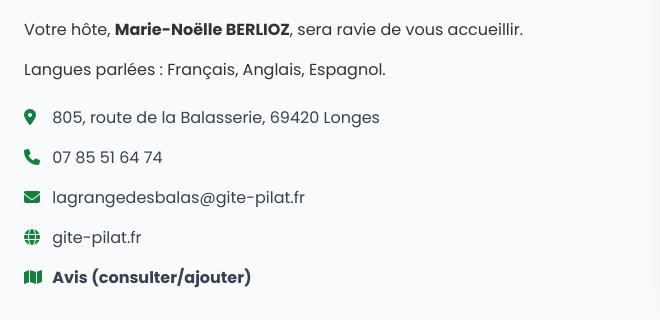
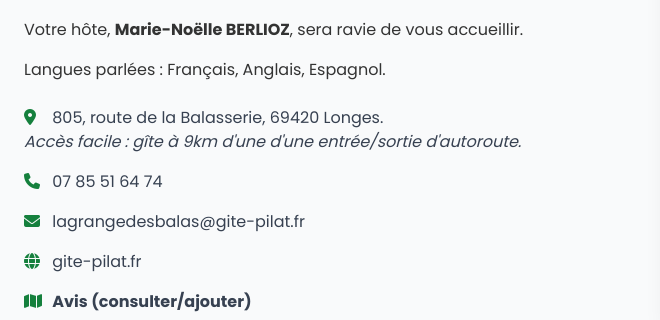
Before and after one commit to gite-pilat/gite-pilat.github.io, a plain HTML site: page index.html in a window 1280 px wide. Shown: the part 5217-5537 px from the top of the page, 0-660 px from the left. Drawn offline with nearby package versions, Linux system fonts and the light colour scheme.

Commit message:
added autoroute section

```diff
--- a/index.html
+++ b/index.html
@@ -627,7 +627,7 @@
                    <p class="mb-6" data-translate="contact_host_languages">Langues parlées : Français, Anglais, Espagnol.</p>
 
                    <div class="space-y-4 text-gray-700">
-                        <p><i class="fa-solid fa-map-marker-alt w-6 text-green-700"></i> 805, route de la Balasserie, 69420 Longes</p>
+                        <p><i class="fa-solid fa-map-marker-alt w-6 text-green-700"></i> 805, route de la Balasserie, 69420 Longes. <br> <i>Accès facile : gîte à 9km d'une d'une entrée/sortie d'autoroute.</i></p>
 
                         <p>
                             <i class="fa-solid fa-phone w-6 text-green-700"></i>
```
